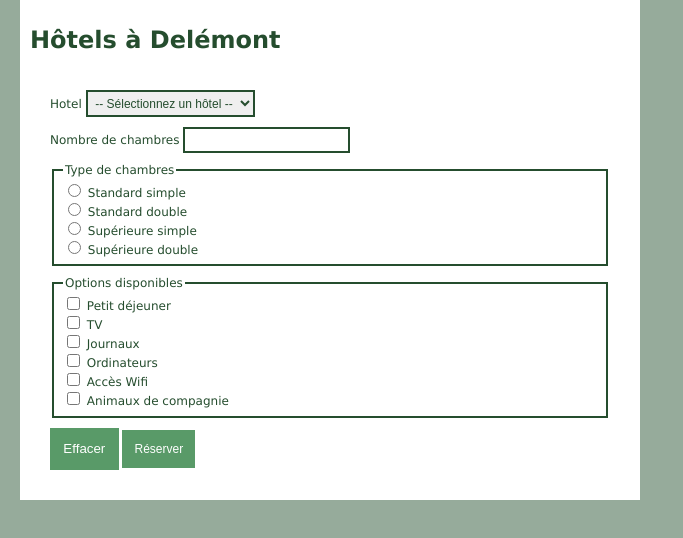
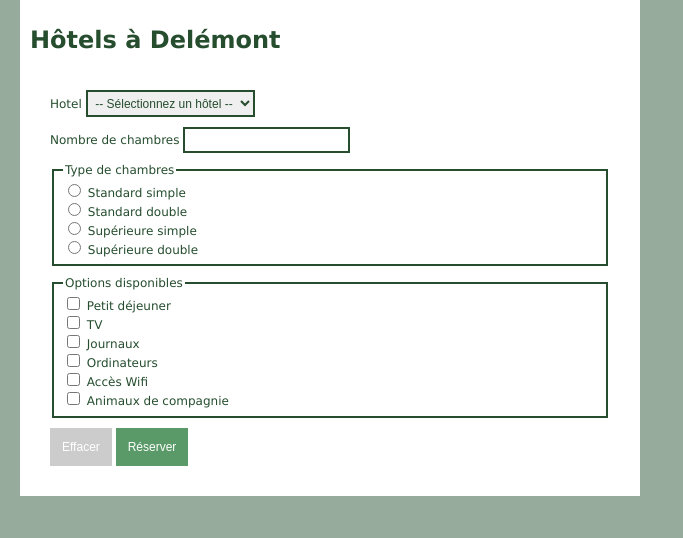
Before and after one commit to esig-jura/b072-hotels-delemont-vuillaumetheo, a plain HTML site: page index.html in a window 1280 px wide. Shown: the whole page, without its empty margins (0-683 px from the left). Drawn offline with Linux system fonts and the light colour scheme.

Commit message:
correction boutons

```diff
--- a/index.html
+++ b/index.html
@@ -91,9 +91,7 @@
                 </fieldset>
             </li>
             <li>
-                <button type="reset">
-                    Effacer
-                </button>
+                <input type="reset" value="Effacer">
                 <input type="submit" value="Réserver">
             </li>
         </ul>
```
